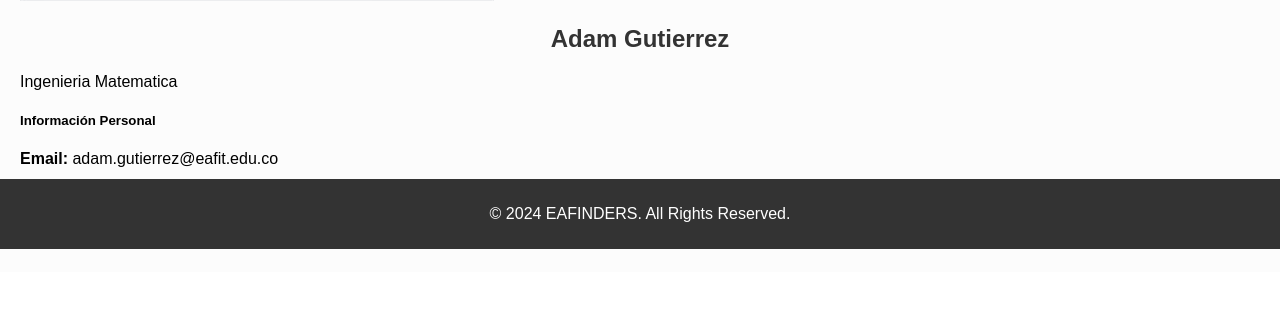
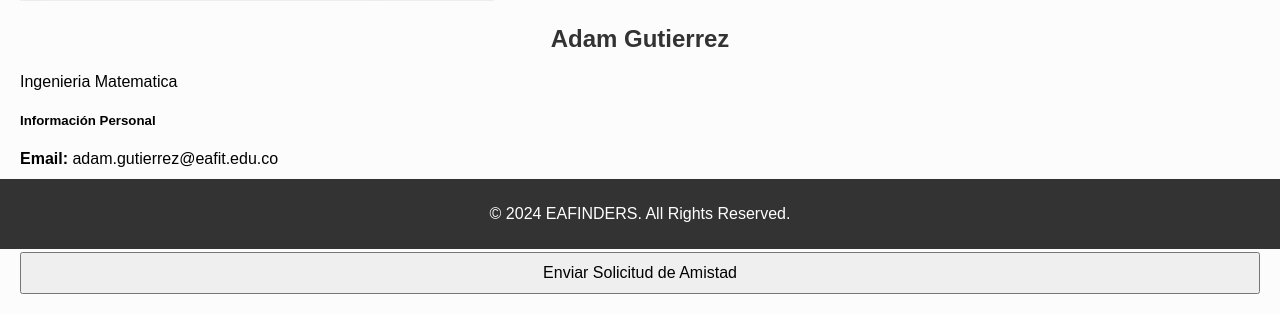
Before and after one commit to JoseDanielCU/Eafinders-Project, a Django app: page /profile/43/ in a window 1280 px wide. Shown: the part 551-865 px from the top of the page. Before the commit the page ends 800 px from the top, so only its background shows below. Run offline with Django 5.2, Linux system fonts and the light colour scheme; a user stored in the database is signed in; data comes from the database, SQL or seed files in the repository; both versions use the stored data as it was after the commit.

Commit message:
Actualización Mayor
Se ha añadido la opción de enviar solicitudes de amistad, aceptarlas, rechazarlas, eliminar amigos, tener amigos en la pagina y ver a tus amigos

```diff
--- a/EAFINDERS Demo/EAFINDERSAPP/App/Templates/Profiles.html
+++ b/EAFINDERS Demo/EAFINDERSAPP/App/Templates/Profiles.html
@@ -1,7 +1,7 @@
 {% extends 'template.html' %}
-{% load static %}  <!-- Asegúrate de cargar la etiqueta estática aquí -->
+{% load static %}
 
-{% block title %} Perfil de {{ user.nombres }} {% endblock %}
+{% block title %} Perfil de {{ profile_user.nombres }} {% endblock %}
 {% block extra_styles %}
 <style>
     .profile-pic {
@@ -10,27 +10,52 @@
         object-fit: cover;
     }
 </style>
+{% endblock %}
 
-{% endblock %}
 {% block content %}
 <div class="container mt-4">
     <div class="row">
         <div class="col-md-4 text-center">
-            {% if user.foto_perfil %}
-                <img src="{{ user.foto_perfil.url }}" alt="Foto de perfil" class="img-fluid rounded-circle mb-3 profile-pic">
+            {% if profile_user.foto_perfil %}
+                <img src="{{ profile_user.foto_perfil.url }}" alt="Foto de perfil" class="img-fluid rounded-circle mb-3 profile-pic">
             {% else %}
                 <img src="{% static 'default_profile.jpg' %}" alt="Foto de perfil" class="img-fluid rounded-circle mb-3 profile-pic">
             {% endif %}
-            <h2>{{ user.nombres }} {{ user.apellidos }}</h2>
-            <p class="text-muted">{{ user.carrera }}</p>
+            <h2>{{ profile_user.nombres }} {{ profile_user.apellidos }}</h2>
+            <p class="text-muted">{{ profile_user.carrera }}</p>
         </div>
         <div class="col-md-8">
             <div class="card">
                 <div class="card-body">
                     <h5 class="card-title">Información Personal</h5>
-                    <p><strong>Email:</strong> {{ user.email_institucional }}</p>
-                    <p><strong>Semestre:</strong> {{ user.semestre }}</p>
-                    <p><strong>Biografía:</strong> {{ user.biografia }}</p>
+                    <p><strong>Email:</strong> {{ profile_user.email_institucional }}</p>
+                    <p><strong>Semestre:</strong> {{ profile_user.semestre }}</p>
+                    <p><strong>Biografía:</strong> {{ profile_user.biografia }}</p>
+
+                    {% if son_amigos %}
+                        <form method="post" action="{% url 'eliminar_amistad' profile_user.id %}">
+                            {% csrf_token %}
+                            <button type="submit" class="btn btn-danger">Eliminar Amistad</button>
+                        </form>
+                    {% elif solicitud_enviada %}
+                        <button class="btn btn-secondary" disabled>Solicitud Enviada</button>
+                    {% elif solicitud_recibida %}
+                        <p class="text-warning">Este usuario te ha enviado una solicitud de amistad.</p>
+                        <form method="post" action="{% url 'aceptar_solicitud_amistad' solicitud_id=solicitud_recibida.id %}">
+                            {% csrf_token %}
+                            <button type="submit" class="btn btn-success">Aceptar Solicitud</button>
+                        </form>
+                            <form method="post" action="{% url 'rechazar_solicitud_amistad' solicitud_recibida.id %}">
+                                {% csrf_token %}
+                                <button type="submit" class="btn btn-danger">Rechazar Solicitud</button>
+                            </form>
+                    {% else %}
+                        <form method="post" action="{% url 'enviar_solicitud_amistad' profile_user.id %}">
+                            {% csrf_token %}
+                            <button type="submit" class="btn btn-primary">Enviar Solicitud de Amistad</button>
+                        </form>
+                    {% endif %}
+
                 </div>
             </div>
         </div>
--- a/EAFINDERS Demo/EAFINDERSAPP/App/urls.py
+++ b/EAFINDERS Demo/EAFINDERSAPP/App/urls.py
@@ -14,6 +14,10 @@ urlpatterns = [
     path('profile/<int:user_id>/', views.profile_view, name='profile'),
     path('Notificaciones/', views.Notificaciones, name='Notificaciones'),
     path('buscar/', views.buscar_usuarios, name='buscar_usuarios'),
+    path('enviar_solicitud_amistad/<int:user_id>/', views.enviar_solicitud_amistad,name='enviar_solicitud_amistad'),
+    path('aceptar_solicitud_amistad/<int:solicitud_id>/', views.aceptar_solicitud_amistad,name='aceptar_solicitud_amistad'),
+    path('rechazar_solicitud_amistad/<int:solicitud_id>/', views.rechazar_solicitud_amistad, name='rechazar_solicitud_amistad'),
+    path('eliminar_amistad/<int:user_id>/', views.eliminar_amistad, name='eliminar_amistad'),
 
 
 ]+ static(settings.MEDIA_URL, document_root=settings.MEDIA_ROOT)
--- a/EAFINDERS Demo/EAFINDERSAPP/App/views.py
+++ b/EAFINDERS Demo/EAFINDERSAPP/App/views.py
@@ -1,4 +1,4 @@
-from .models import Usuario
+from .models import Usuario, Amistad
 from django.contrib.auth import login as auth_login, authenticate, logout
 from .forms import RegistroUsuarioForm, LoginForm, EditarPerfilForm, BuscarUsuarioForm
 from django.contrib.auth.hashers import make_password
@@ -13,20 +13,48 @@ def logout_user(request):
         logout(request)
         return redirect('login')  # Redirect to the login page
     return redirect('home')  # If not POST, redirect to home or another page
+
 @login_required
 def profile_view(request, user_id):
-    """View to display a user's profile."""
-    user = get_object_or_404(Usuario, id=user_id)  # Obtén el usuario usando el ID pasado en la URL
-    return render(request, 'Profiles.html', {'user': user})  # Pasa el usuario a la plantilla
+    profile_user = get_object_or_404(Usuario, id=user_id)
 
-@login_required
-def Notificaciones(request):
-    """View to show notifications for friendship requests."""
-    return render(request, 'notificaciones.html')
+    # Verifica si ya hay una solicitud enviada o recibida
+    solicitud_enviada = Amistad.objects.filter(user1=request.user, user2=profile_user, estado='pendiente').exists()
+    solicitud_recibida = Amistad.objects.filter(user1=profile_user, user2=request.user, estado='pendiente').first()
+    son_amigos = Amistad.objects.filter(
+        (Q(user1=request.user) & Q(user2=profile_user)) |
+        (Q(user1=profile_user) & Q(user2=request.user)),
+        estado='aceptada'
+    ).exists()
+
+    contexto = {
+        'profile_user': profile_user,
+        'solicitud_enviada': solicitud_enviada,
+        'solicitud_recibida': solicitud_recibida,  # Pasamos la solicitud recibida si existe
+        'son_amigos': son_amigos,
+    }
+
+    return render(request, 'Profiles.html', contexto)
+
 
 @login_required
 def account(request):
-    return render(request, 'Cuenta.html')
+    # Obtener las amistades donde el usuario sea user1 o user2 y la solicitud haya sido aceptada
+    amistades = Amistad.objects.filter(
+        Q(user1=request.user, estado='aceptada') | Q(user2=request.user, estado='aceptada')
+    )
+
+    amigos = []
+    for amistad in amistades:
+        # Si el usuario es user1, el amigo es user2, y viceversa
+        if amistad.user1 == request.user:
+            amigos.append(amistad.user2)
+        else:
+            amigos.append(amistad.user1)
+
+    return render(request, 'Cuenta.html', {'amigos': amigos})
+
+
 def home(request):
     """View to display home page with all users except the logged-in user."""
     users = Usuario.objects.exclude(id=request.user.id)
@@ -34,18 +62,18 @@ def home(request):
 
 @login_required
 def EditProfile(request):
-    usuario = request.user  # Obtenemos el usuario actual
+    usuario = request.user  # Get the current user
 
     if request.method == 'POST':
         form = EditarPerfilForm(request.POST, request.FILES, instance=usuario)
         if form.is_valid():
-            form.save()  # Guardamos los cambios
+            form.save()  # Save the changes
             messages.success(request, 'Perfil actualizado correctamente.')
-            return redirect('Cuenta')  # Redirigir al perfil del usuario
+            return redirect('Cuenta')  # Redirect to user profile
         else:
             messages.error(request, 'Por favor corrige los errores a continuación.')
     else:
-        form = EditarPerfilForm(instance=usuario)  # Inicializamos el formulario con los datos del usuario actual
+        form = EditarPerfilForm(instance=usuario)  # Initialize the form with the current user data
 
     return render(request, 'EditProfile.html', {'form': form})
 
@@ -86,21 +114,20 @@ def registro_usuario(request):
 
     return render(request, 'Register.html', {'form': form})
 
-
 def buscar_usuarios(request):
     query = request.GET.get('query', None)
     usuarios = None
     mensaje = None
 
     if query:
-        # Realizamos la búsqueda en los campos de nombre, apellido, o email
+        # Search in the fields of name, surname, or email
         usuarios = Usuario.objects.filter(
             Q(nombres__icontains=query) |
             Q(apellidos__icontains=query) |
             Q(email_institucional__icontains=query)
         )
 
-        # Si no hay resultados
+        # If no results
         if not usuarios.exists():
             mensaje = "No se encontraron coincidencias."
 
@@ -110,3 +137,56 @@ def buscar_usuarios(request):
     }
 
     return render(request, 'buscar_usuarios.html', context)
+
+@login_required
+def enviar_solicitud_amistad(request, user_id):
+    if request.method == 'POST':
+        receiver = get_object_or_404(Usuario, id=user_id)
+
+        # Verifica si ya existe una amistad o solicitud
+        if not Amistad.objects.filter(
+            (Q(user1=request.user) & Q(user2=receiver)) |
+            (Q(user1=receiver) & Q(user2=request.user))
+        ).exists():
+            # Crea la solicitud de amistad en estado pendiente
+            Amistad.objects.create(user1=request.user, user2=receiver, estado='pendiente')
+
+        return redirect('profile', user_id=receiver.id)
+    return redirect('home') # Redirect if not a POST
+
+def aceptar_solicitud_amistad(request, solicitud_id):
+    solicitud = get_object_or_404(Amistad, id=solicitud_id)
+    solicitud.aceptar_solicitud()
+    return redirect('Notificaciones')
+
+@login_required
+def rechazar_solicitud_amistad(request, solicitud_id):
+    amistad = get_object_or_404(Amistad, id=solicitud_id, user2=request.user, estado='pendiente')
+    amistad.estado = 'rechazada'
+    amistad.save()
+
+    return redirect('notificaciones')
+
+@login_required
+def eliminar_amistad(request, user_id):
+    amigo = get_object_or_404(Usuario, id=user_id)
+    amistad = Amistad.objects.filter(
+        (Q(user1=request.user) & Q(user2=amigo)) | (Q(user1=amigo) & Q(user2=request.user))
+    )
+    if amistad.exists():
+        amistad.delete()
+        messages.success(request, f'Amistad eliminada con {amigo}.')
+    else:
+        messages.error(request, 'No tienes una amistad con este usuario.')
+
+    return redirect('profile', user_id=user_id)
+
+@login_required
+def Notificaciones(request):
+    # Get pending friendship requests for the current user
+    solicitudes = Amistad.objects.filter(user2=request.user, estado='pendiente')
+
+    contexto = {
+        'solicitudes': solicitudes
+    }
+    return render(request, 'Notificaciones.html', contexto)
```
Also changed, not shown: EAFINDERS Demo/EAFINDERSAPP/App/Templates/Cuenta.html (+40 -0 lines), EAFINDERS Demo/EAFINDERSAPP/App/Templates/Notificaciones.html (+21 -1 lines), EAFINDERS Demo/EAFINDERSAPP/App/admin.py (+12 -14 lines), EAFINDERS Demo/EAFINDERSAPP/App/models.py (+38 -12 lines), EAFINDERS Demo/EAFINDERSAPP/App/migrations/0014_amistad_solicitudamistad.py (added), EAFINDERS Demo/EAFINDERSAPP/App/migrations/0015_amistad_estado_delete_solicitudamistad.py (added), EAFINDERS Demo/EAFINDERSAPP/db.sqlite3.
